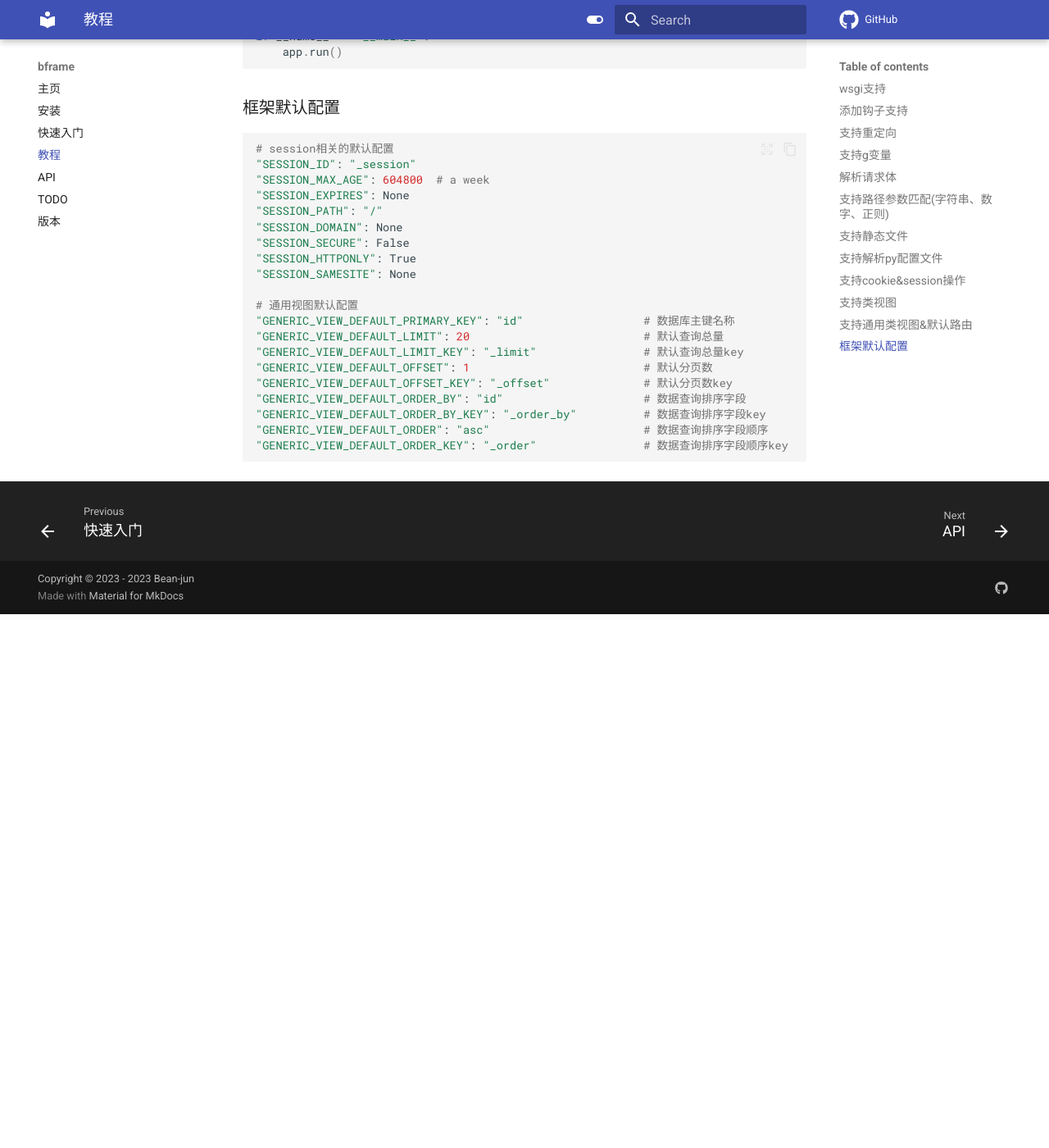
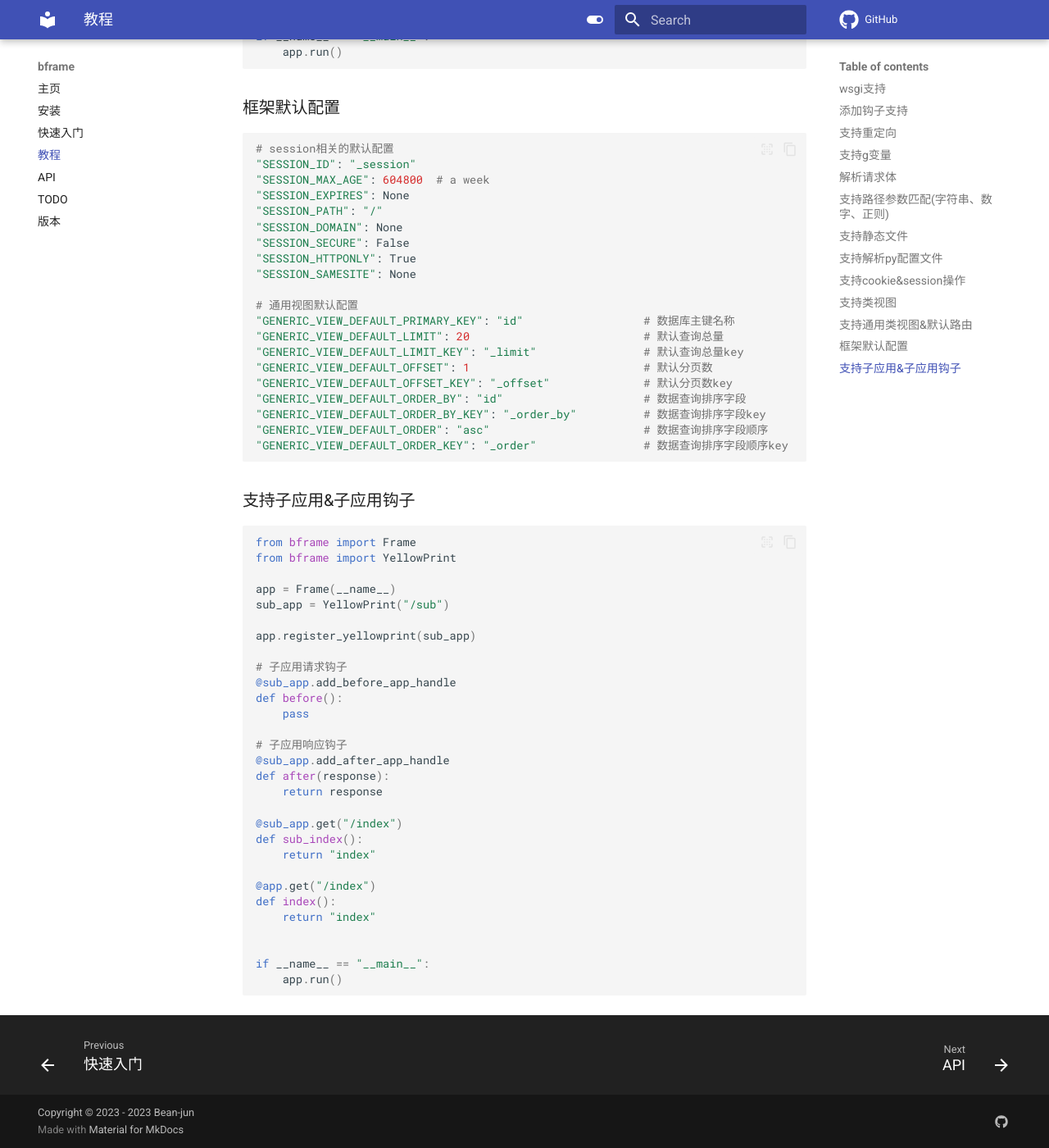
Before and after one commit to PyWebBuilders/bframe, an MkDocs documentation site: the page built from docs/tutorial.md, in a window 1280 px wide and 1400 px high, scrolled down 4362 px. Shown: the whole window at 82% size. Built offline with MkDocs 1.6.1 and Material for MkDocs 9.7.7, drawn with Linux system fonts in a browser that asks for light colours; comment, search, counter and statistics services are not loaded; before the commit the page ends 5111 px from its top, so only the background shows below that.

Commit message:
[docs] update doc

````diff
--- a/docs/changes.md
+++ b/docs/changes.md
@@ -1,3 +1,10 @@
+### **Version 0.0.17**
+
+Released 2023-10-27
+
+- 添加子应用(`yellowprint`)支持
+
+
 ### **Version 0.0.16**
 
 Released 2023-10-12
--- a/docs/tutorial.md
+++ b/docs/tutorial.md
@@ -250,3 +250,38 @@ if __name__ == "__main__":
 "GENERIC_VIEW_DEFAULT_ORDER": "asc"                       # 数据查询排序字段顺序
 "GENERIC_VIEW_DEFAULT_ORDER_KEY": "_order"                # 数据查询排序字段顺序key
 ```
+
+
+### 支持子应用&子应用钩子
+
+```python
+from bframe import Frame
+from bframe import YellowPrint
+
+app = Frame(__name__)
+sub_app = YellowPrint("/sub")
+
+app.register_yellowprint(sub_app)
+
+# 子应用请求钩子
+@sub_app.add_before_app_handle
+def before():
+    pass
+
+# 子应用响应钩子
+@sub_app.add_after_app_handle
+def after(response):
+    return response
+
+@sub_app.get("/index")
+def sub_index():
+    return "index"
+
+@app.get("/index")
+def index():
+    return "index"
+
+
+if __name__ == "__main__":
+    app.run()
+```
--- a/src/bframe/__init__.py
+++ b/src/bframe/__init__.py
@@ -32,6 +32,7 @@ from .utils import abort
 from .view import MethodView, View
 from .wrappers import Redirect, make_response
 from .wsgi import WSGIProxy
+from .yellowprint import YellowPrint
 
 __all__ = ["request", "g", "current_app", "Frame", "Redirect", "session", "SessionMix",
-           "Logger", "abort", "WSGIProxy", "View", "MethodView", "make_response"]
+           "Logger", "abort", "WSGIProxy", "View", "MethodView", "make_response", "YellowPrint"]
````
Also changed, not shown: docs/index.md (+1 -0 lines), docs/todo.md (+1 -1 lines).
